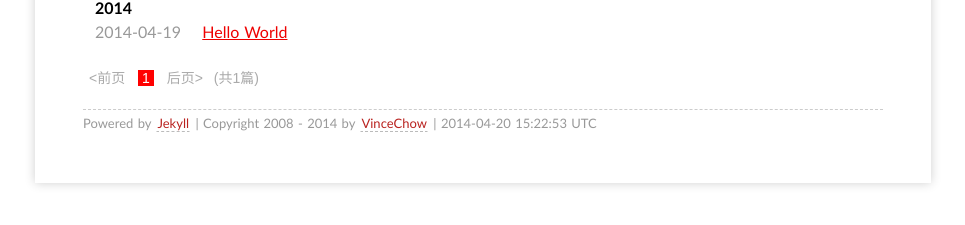
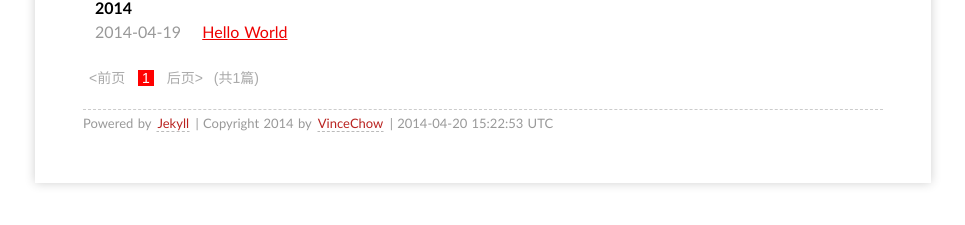
Before and after one commit to chaosstar/chaosstar.github.io, a Jekyll site: the page built from index.html, in a window 1280 px wide. Shown: the part 212-437 px from the top of the page, without its empty margins (157-1122 px from the left). Built offline with Jekyll 4.4.1, drawn with Linux system fonts in a browser that asks for light colours; Markdown is read by kramdown in place of the engine named in the settings; the list of posts is cut into pages by our own code.

Commit message:
default.html copyright

```diff
--- a/_layouts/default.html
+++ b/_layouts/default.html
@@ -35,7 +35,7 @@
       </div>
 
     <footer>
-        <p><small>Powered by <a href="https://github.com/mojombo/jekyll">Jekyll</a> | Copyright 2008 - {{site.time | date:"%Y"}} by <a href="http://learnerror.com/about/">VinceChow</a> | <span class="label label-info">{{site.time | date:"%Y-%m-%d %H:%M:%S %Z"}}</span></small></p>
+        <p><small>Powered by <a href="https://github.com/mojombo/jekyll">Jekyll</a> | Copyright {{site.time | date:"%Y"}} by <a href="http://learnerror.com/about/">VinceChow</a> | <span class="label label-info">{{site.time | date:"%Y-%m-%d %H:%M:%S %Z"}}</span></small></p>
     </footer>
 
     </div>
```
